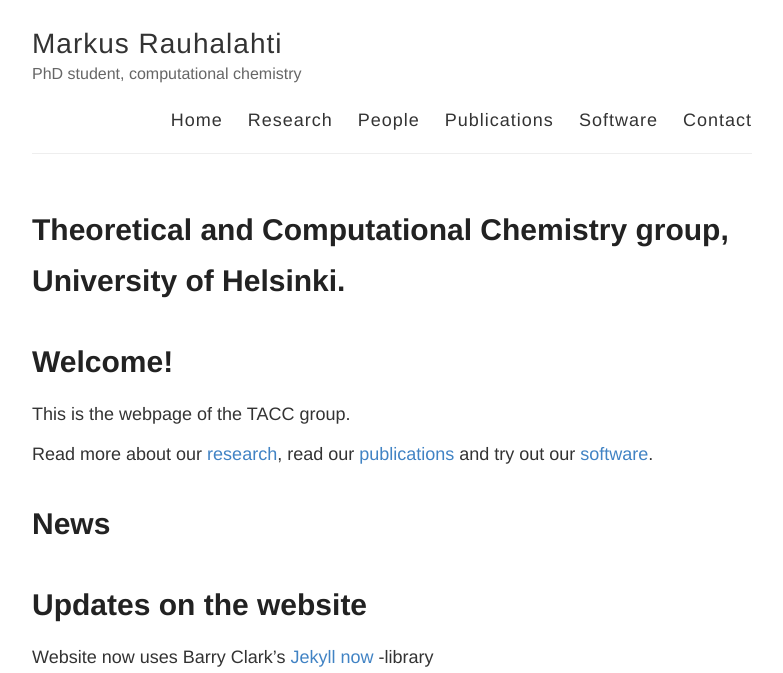
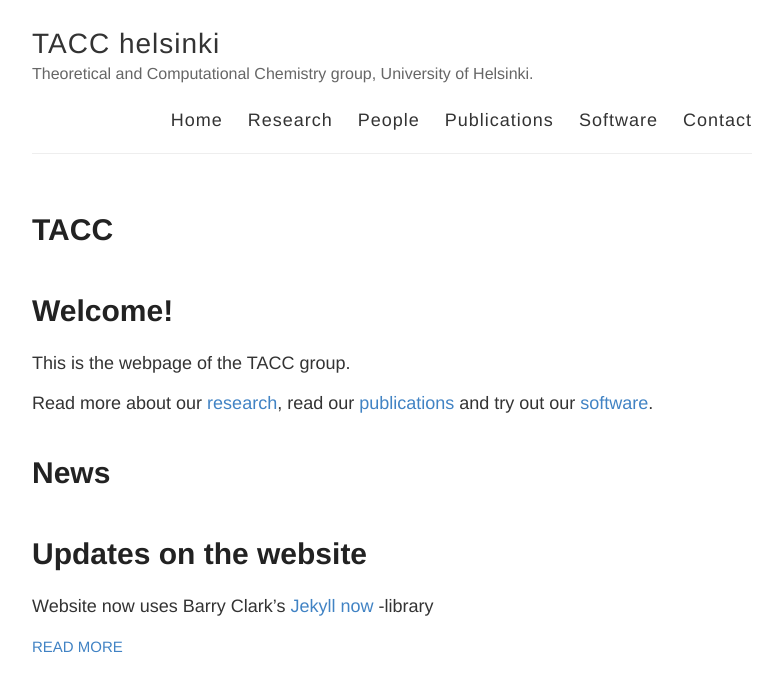
Before and after one commit to tacc-helsinki/tacc-helsinki.github.io, a Jekyll site: the page built from index.md, in a window 1280 px wide, cut to the strip 0-673 px from the top of the page. Shown: the whole strip, without its empty margins (248-1031 px from the left). Built offline with Jekyll 4.4.1, drawn with Linux system fonts in a browser that asks for light colours.

Commit message:
Corrected some titles, some mistakes originating from the forked one

```diff
--- a/_config.yml
+++ b/_config.yml
@@ -3,10 +3,10 @@
 #
 
 # Name of your site (displayed in the header)
-name: Markus Rauhalahti
+name: TACC helsinki
 
 # Short bio or description (displayed in the header)
-description: PhD student, computational chemistry
+description: Theoretical and Computational Chemistry group, University of Helsinki.
 
 # URL of your avatar or profile pic (you could use your GitHub profile pic)
 avatar: https://raw.githubusercontent.com/barryclark/jekyll-now/master/images/jekyll-logo.png
@@ -18,15 +18,15 @@
 # Includes an icon in the footer for each username you enter
 footer-links:
   dribbble:
-  email: mrauhalahti@gmail.com
+  email: tacc-helsinki@gmail.com
   facebook:
   flickr:
-  github: mrauha
+  github: tacc-helsinki
   instagram:
   linkedin:
   pinterest:
   rss: # just type anything here for a working RSS icon
-  twitter: mrauhallinen
+  twitter:
   stackoverflow: # your stackoverflow profile, e.g. "users/50476/bart-kiers"
   youtube: # channel/<your_long_string> or user/<user-name>
   googleplus: # anything in your profile username that comes after plus.google.com/
@@ -41,7 +41,7 @@
 
 # Your website URL (e.g. http://barryclark.github.io or http://www.barryclark.co)
 # Used for Sitemap.xml and your RSS feed
-url: http://mrauha.github.io
+url: http://tacc-helsinki.github.io
 
 # If you're hosting your site at a Project repository on GitHub pages
 # (http://yourusername.github.io/repository-name)
--- a/index.md
+++ b/index.md
@@ -1,7 +1,6 @@
 ---
 layout: page
-title: Theoretical and Computational Chemistry group, University of Helsinki.
-
+title: TACC
 permalink: /
 ---
 
```
